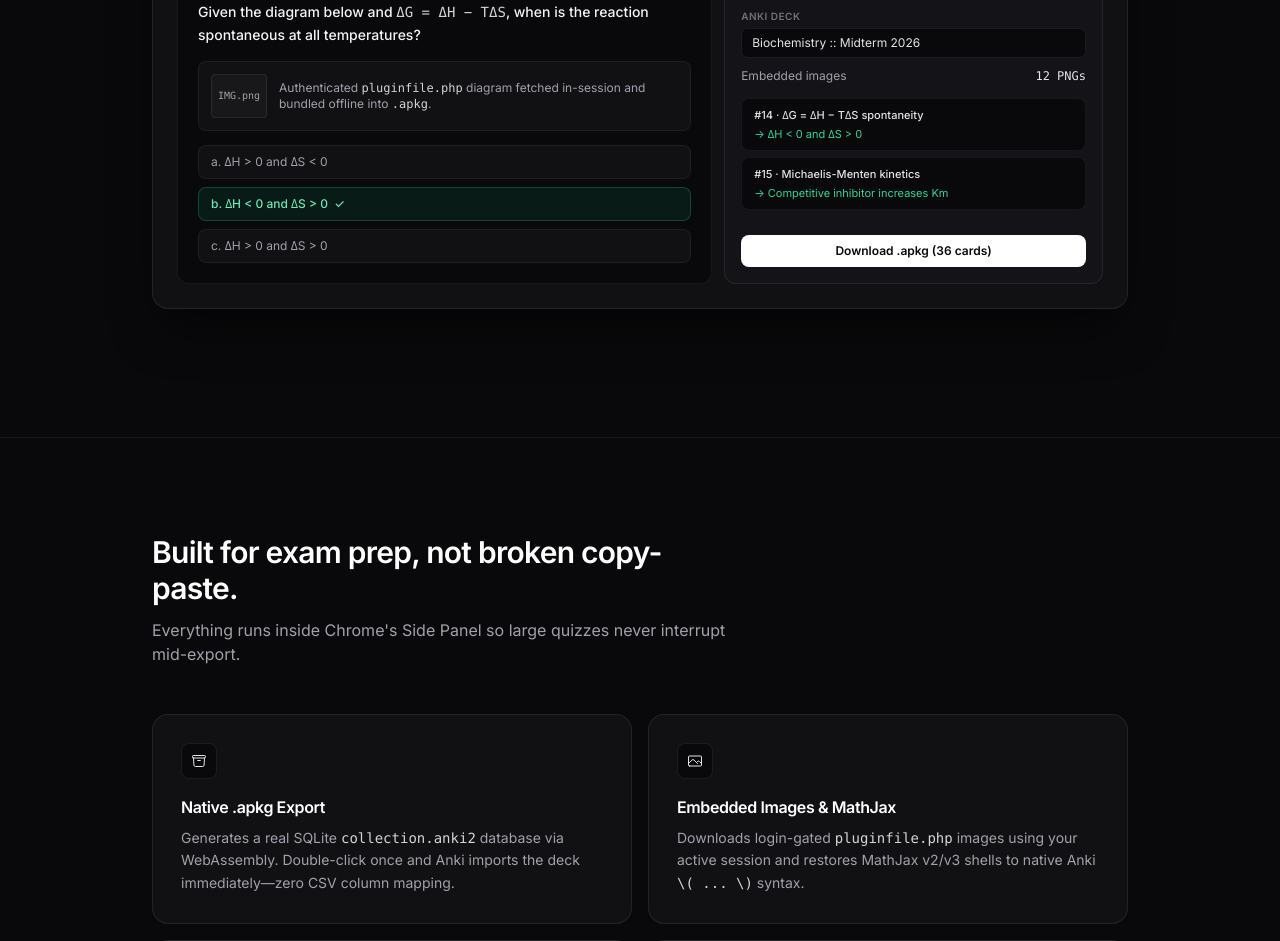
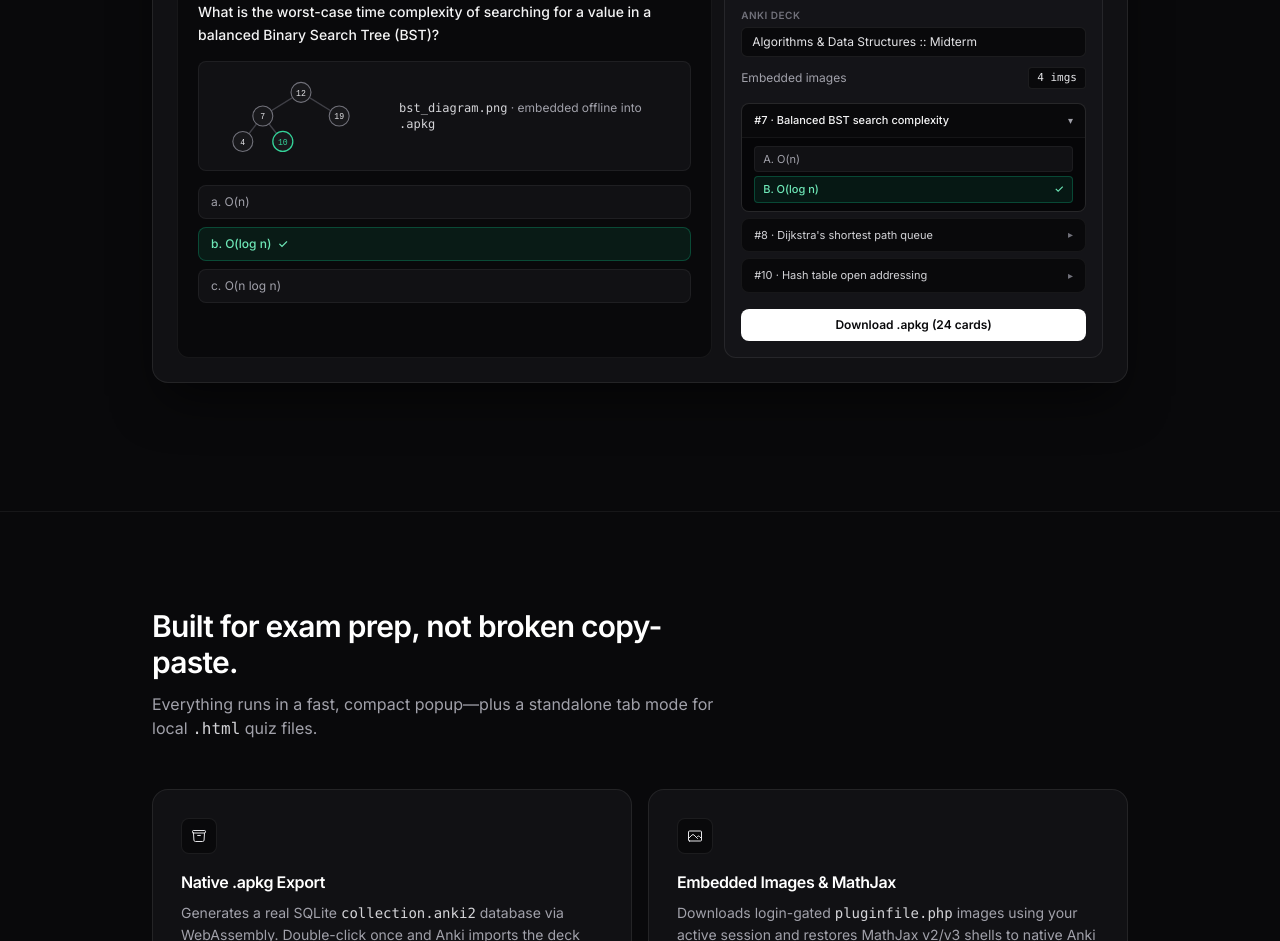
Before and after one commit to moodletoanki/moodletoanki.github.io, a plain HTML site: page index.html in a window 1280 px wide. Shown: the part 707-1648 px from the top of the page. Drawn offline with nearby package versions, Linux system fonts and the light colour scheme.

Commit message:
Add files via upload

```diff
--- a/index.html
+++ b/index.html
@@ -73,7 +73,9 @@
           Add to Chrome &mdash; Free
         </a>
         <a
-          href="#pricing"
+          href="https://buy.polar.sh/polar_cl_l5meHovt3iUm8kFx5pZXAQNGsWsLzpgtWYxzR2FGlNR"
+          target="_blank"
+          rel="noopener"
           class="inline-flex items-center justify-center rounded-lg border border-white/[0.12] bg-[#111114] px-5 py-2.5 text-sm font-medium text-zinc-200 transition-colors hover:border-white/[0.24] hover:text-white"
         >
           Get Lifetime Pro &mdash; $5.99
@@ -102,73 +104,99 @@
           <!-- Left: Moodle Review Page Mockup -->
           <div class="rounded-xl border border-white/[0.06] bg-[#09090B] p-5 md:col-span-7">
             <div class="mb-3 flex items-center justify-between text-xs text-zinc-500">
-              <span>Question 14 &middot; Graded</span>
+              <span>Question 7 &middot; Graded</span>
               <span class="rounded border border-white/[0.08] px-2 py-0.5 font-mono text-[10px] text-zinc-400">showall=1</span>
             </div>
             <p class="text-sm font-medium leading-relaxed text-zinc-100">
-              Given the diagram below and <span class="font-mono text-zinc-300">&Delta;G = &Delta;H &minus; T&Delta;S</span>, when is the reaction spontaneous at all temperatures?
+              What is the worst-case time complexity of searching for a value in a balanced Binary Search Tree (BST)?
             </p>
-            <div class="my-3.5 flex items-center gap-3 rounded-lg border border-white/[0.06] bg-[#111114] p-3">
-              <div class="flex h-11 w-14 shrink-0 items-center justify-center rounded border border-white/[0.08] bg-zinc-900 font-mono text-[10px] text-zinc-400">
-                IMG.png
-              </div>
+            <div class="my-3.5 flex flex-col gap-2.5 rounded-lg border border-white/[0.06] bg-[#111114] p-3.5 sm:flex-row sm:items-center sm:justify-between">
+              <svg viewBox="0 0 180 88" class="h-20 w-44 shrink-0" fill="none" aria-label="Binary Search Tree diagram">
+                <line x1="90" y1="18" x2="48" y2="44" stroke="#3f3f46" stroke-width="1.5" />
+                <line x1="90" y1="18" x2="132" y2="44" stroke="#3f3f46" stroke-width="1.5" />
+                <line x1="48" y1="44" x2="26" y2="72" stroke="#3f3f46" stroke-width="1.5" />
+                <line x1="48" y1="44" x2="70" y2="72" stroke="#3f3f46" stroke-width="1.5" />
+                <circle cx="90" cy="18" r="11" fill="#18181b" stroke="#71717a" stroke-width="1.2" />
+                <circle cx="48" cy="44" r="11" fill="#18181b" stroke="#71717a" stroke-width="1.2" />
+                <circle cx="132" cy="44" r="11" fill="#18181b" stroke="#71717a" stroke-width="1.2" />
+                <circle cx="26" cy="72" r="11" fill="#18181b" stroke="#71717a" stroke-width="1.2" />
+                <circle cx="70" cy="72" r="11" fill="#18181b" stroke="#34d399" stroke-width="1.4" />
+                <text x="90" y="21.5" text-anchor="middle" fill="#e4e4e7" font-size="9" font-family="ui-monospace, monospace">12</text>
+                <text x="48" y="47.5" text-anchor="middle" fill="#e4e4e7" font-size="9" font-family="ui-monospace, monospace">7</text>
+                <text x="132" y="47.5" text-anchor="middle" fill="#e4e4e7" font-size="9" font-family="ui-monospace, monospace">19</text>
+                <text x="26" y="75.5" text-anchor="middle" fill="#e4e4e7" font-size="9" font-family="ui-monospace, monospace">4</text>
+                <text x="70" y="75.5" text-anchor="middle" fill="#34d399" font-size="9" font-family="ui-monospace, monospace">10</text>
+              </svg>
               <div class="text-xs text-[#A1A1AA]">
-                Authenticated <code class="text-zinc-300">pluginfile.php</code> diagram fetched in-session and bundled offline into <code class="text-zinc-300">.apkg</code>.
+                <code class="text-zinc-300">bst_diagram.png</code> &middot; embedded offline into <code class="text-zinc-300">.apkg</code>
               </div>
             </div>
             <div class="space-y-2 text-xs">
               <div class="rounded-lg border border-white/[0.06] bg-[#111114] px-3 py-2 text-[#A1A1AA]">
-                a. &Delta;H &gt; 0 and &Delta;S &lt; 0
+                a. O(n)
               </div>
               <div class="rounded-lg border border-emerald-500/30 bg-emerald-500/10 px-3 py-2 font-medium text-emerald-300">
-                b. &Delta;H &lt; 0 and &Delta;S &gt; 0 &nbsp;&#10003;
+                b. O(log n) &nbsp;&#10003;
               </div>
               <div class="rounded-lg border border-white/[0.06] bg-[#111114] px-3 py-2 text-[#A1A1AA]">
-                c. &Delta;H &gt; 0 and &Delta;S &gt; 0
+                c. O(n log n)
               </div>
             </div>
           </div>
 
-          <!-- Right: Extension Side Panel Mockup -->
+          <!-- Right: Extension Popup Mockup -->
           <div class="flex flex-col justify-between rounded-xl border border-white/[0.08] bg-[#141418] p-4 md:col-span-5">
             <div>
               <div class="flex items-center justify-between border-b border-white/[0.06] pb-3">
                 <div class="flex items-center gap-2">
                   <img src="assets/logo.svg" alt="" class="h-5 w-5 rounded">
                   <span class="text-xs font-semibold text-white">Quiz Exporter</span>
-                  <span class="rounded-full border border-white/[0.12] bg-white/[0.06] px-2 py-0.5 text-[10px] font-semibold text-zinc-200">PRO</span>
+                  <span class="rounded-full bg-white px-2 py-0.5 text-[10px] font-semibold text-[#09090B]">PRO</span>
                 </div>
-                <span class="font-mono text-[11px] text-zinc-500">36 / 36</span>
+                <span class="font-mono text-[11px] text-zinc-500">24 / 24</span>
               </div>
 
               <div class="mt-3 space-y-2.5">
                 <div>
                   <div class="text-[10px] font-semibold uppercase tracking-wider text-zinc-500">Anki Deck</div>
                   <div class="mt-1 rounded-md border border-white/[0.08] bg-[#09090B] px-2.5 py-1.5 text-xs text-zinc-200">
-                    Biochemistry :: Midterm 2026
+                    Algorithms &amp; Data Structures :: Midterm
                   </div>
                 </div>
 
                 <div class="flex items-center justify-between text-xs text-[#A1A1AA]">
                   <span>Embedded images</span>
-                  <span class="font-mono text-zinc-200">12 PNGs</span>
+                  <span class="rounded border border-white/[0.08] bg-[#09090B] px-2 py-0.5 font-mono text-[11px] text-zinc-200">4 imgs</span>
                 </div>
 
                 <div class="space-y-1.5 pt-1">
-                  <div class="rounded-lg border border-white/[0.06] bg-[#09090B] px-3 py-2">
-                    <div class="text-[11px] font-medium text-zinc-200">#14 &middot; &Delta;G = &Delta;H &minus; T&Delta;S spontaneity</div>
-                    <div class="mt-0.5 text-[11px] text-emerald-400">&rarr; &Delta;H &lt; 0 and &Delta;S &gt; 0</div>
+                  <div class="overflow-hidden rounded-lg border border-white/[0.12] bg-[#09090B]">
+                    <div class="flex items-center justify-between px-3 py-2">
+                      <span class="truncate text-[11px] font-medium text-zinc-100">#7 &middot; Balanced BST search complexity</span>
+                      <span class="text-[10px] text-zinc-400">&#9662;</span>
+                    </div>
+                    <div class="space-y-1 border-t border-white/[0.06] bg-black/30 px-3 py-2 text-[11px]">
+                      <div class="rounded border border-white/[0.05] bg-[#111114] px-2 py-1 text-[#A1A1AA]">A. O(n)</div>
+                      <div class="flex items-center justify-between rounded border border-emerald-500/30 bg-emerald-500/10 px-2 py-1 font-medium text-emerald-300">
+                        <span>B. O(log n)</span>
+                        <span>&#10003;</span>
+                      </div>
+                    </div>
                   </div>
-                  <div class="rounded-lg border border-white/[0.06] bg-[#09090B] px-3 py-2">
-                    <div class="text-[11px] font-medium text-zinc-200">#15 &middot; Michaelis-Menten kinetics</div>
-                    <div class="mt-0.5 text-[11px] text-emerald-400">&rarr; Competitive inhibitor increases Km</div>
+                  <div class="flex items-center justify-between rounded-lg border border-white/[0.06] bg-[#09090B] px-3 py-2">
+                    <span class="truncate text-[11px] text-zinc-300">#8 &middot; Dijkstra&apos;s shortest path queue</span>
+                    <span class="text-[10px] text-zinc-500">&#9656;</span>
+                  </div>
+                  <div class="flex items-center justify-between rounded-lg border border-white/[0.06] bg-[#09090B] px-3 py-2">
+                    <span class="truncate text-[11px] text-zinc-300">#10 &middot; Hash table open addressing</span>
+                    <span class="text-[10px] text-zinc-500">&#9656;</span>
                   </div>
                 </div>
               </div>
             </div>
 
             <div class="mt-4 rounded-lg bg-white py-2 text-center text-xs font-semibold text-[#09090B]">
-              Download .apkg (36 cards)
+              Download .apkg (24 cards)
             </div>
           </div>
         </div>
@@ -184,7 +212,7 @@
           Built for exam prep, not broken copy-paste.
         </h2>
         <p class="mt-3 text-sm leading-relaxed text-[#A1A1AA] sm:text-base">
-          Everything runs inside Chrome's Side Panel so large quizzes never interrupt mid-export.
+          Everything runs in a fast, compact popup&mdash;plus a standalone tab mode for local <code class="font-mono text-zinc-300">.html</code> quiz files.
         </p>
       </div>
 
@@ -331,7 +359,9 @@
           </div>
 
           <a
-            href="terms.html"
+            href="https://buy.polar.sh/polar_cl_l5meHovt3iUm8kFx5pZXAQNGsWsLzpgtWYxzR2FGlNR"
+            target="_blank"
+            rel="noopener"
             class="mt-8 block w-full rounded-lg bg-white py-2.5 text-center text-sm font-semibold text-[#09090B] transition-colors hover:bg-zinc-200"
           >
             Get Lifetime Pro &mdash; $5.99
```
